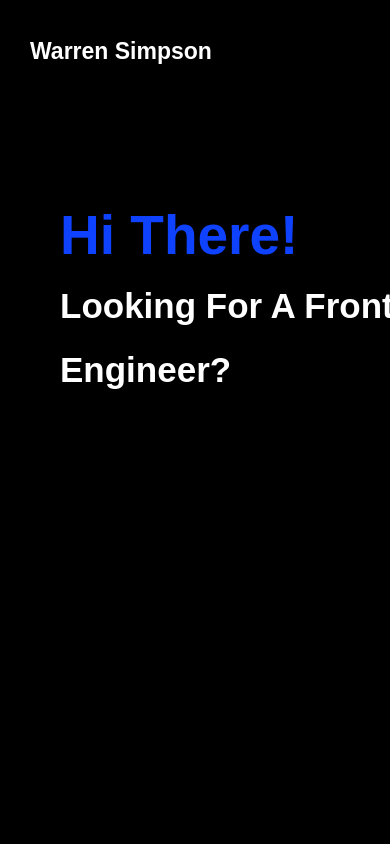
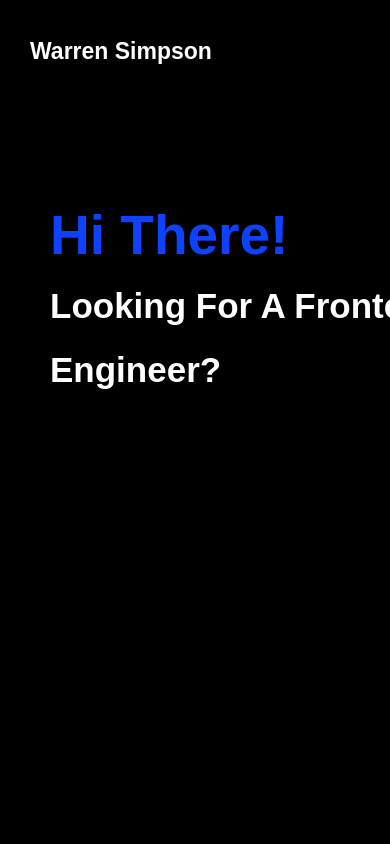
Before and after one commit to warren-simpson/personal-website, a React (Create React App) app: page / in a window 390 px wide. Shown: the top 844 px of the page. Built offline with nearby package versions, Linux system fonts and the light colour scheme.

Commit message:
Shifted the main text on Section1 over 10px to the left at screen size 831px

```diff
--- a/src/components/views/styles/LandingPageView.css
+++ b/src/components/views/styles/LandingPageView.css
@@ -455,9 +455,17 @@
 }
 
 
-@media only screen and (max-width: 810px) {
+@media only screen and (max-width: 831px) {
+    .P1A {
+        margin-left: 50px;
+    }
+}
+
+@media only screen and (max-width: 804px) {
+
 
 }
+
 /*
 @media only screen and (max-width: 947px) {
     .textHolder {
```
